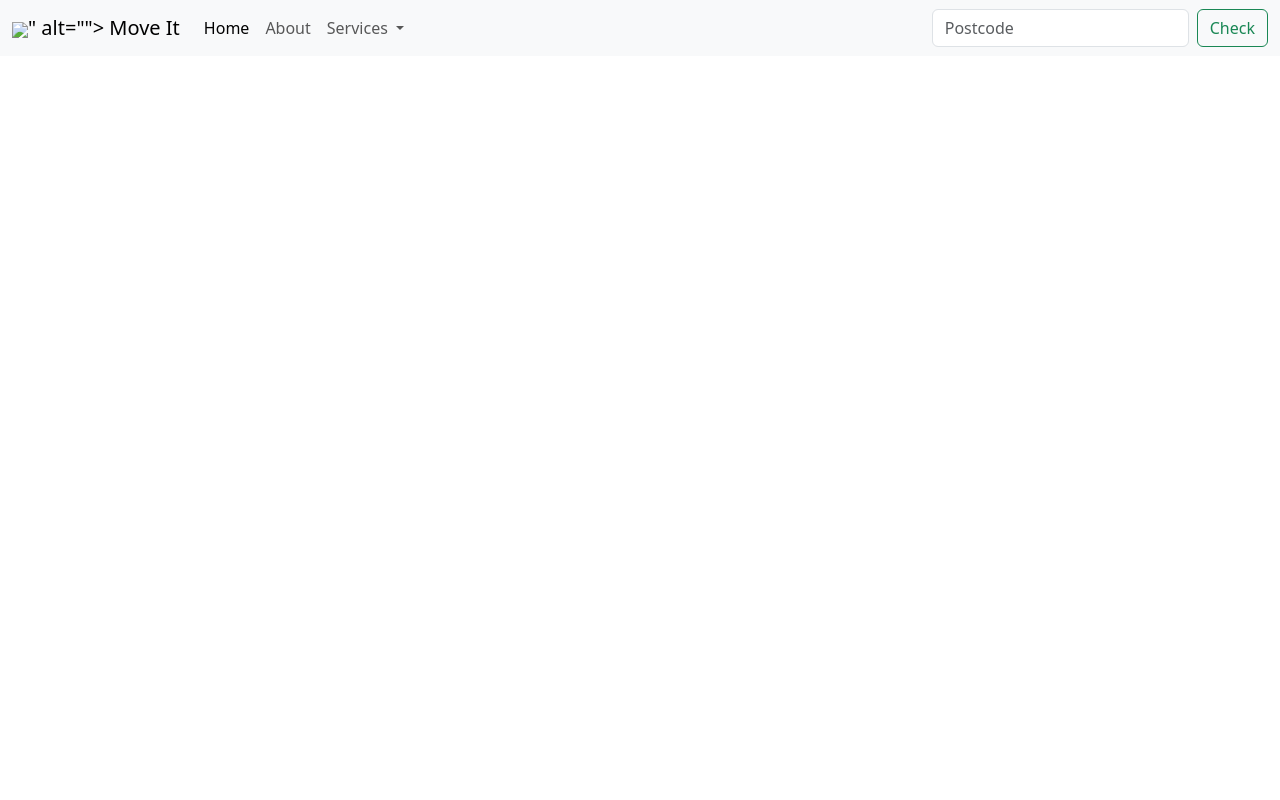
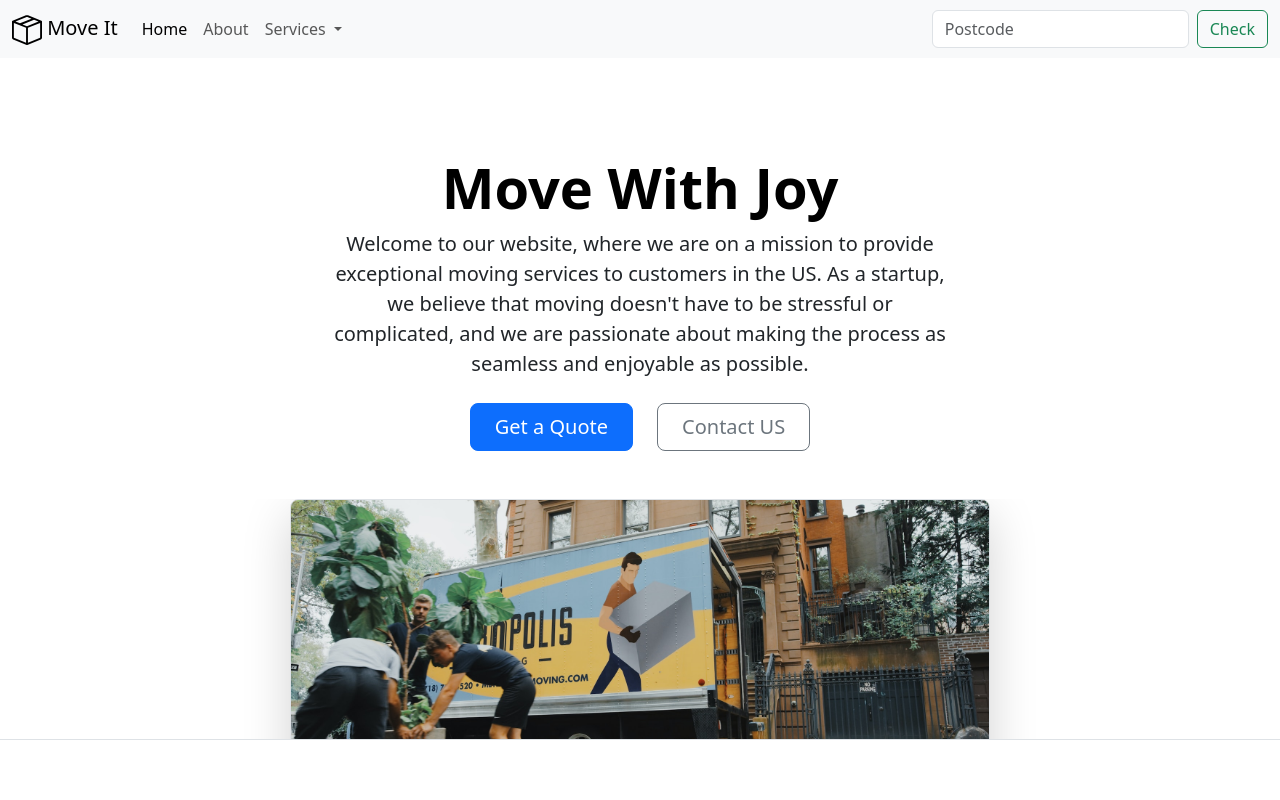
Before and after one commit to AmitBoricha/Move-it-Bootstrap, a plain HTML site: page index.html in a window 1280 px wide. Drawn offline with nearby package versions, Linux system fonts and the light colour scheme.

Commit message:
Added hero section of website

```diff
--- a/index.html
+++ b/index.html
@@ -10,7 +10,7 @@
 <body>
     <nav class="navbar navbar-expand-lg bg-body-tertiary">
         <div class="container-fluid">
-          <a class="navbar-brand" href="#"> <img src="<i class="bi bi-box-seam"></i>" alt=""> Move It</a>
+          <a class="navbar-brand" href="#"><img src="./resources/box-seam.svg" height="30px" alt="moveit brand icon"> Move It</a>
           <button class="navbar-toggler" type="button" data-bs-toggle="collapse" data-bs-target="#navbarSupportedContent" aria-controls="navbarSupportedContent" aria-expanded="false" aria-label="Toggle navigation">
             <span class="navbar-toggler-icon"></span>
           </button>
@@ -43,6 +43,24 @@
         </div>
       </nav>
 
+      <div class="px-4 pt-5 my-5 text-center border-bottom">
+        <h1 class="display-4 fw-bold text-body-emphasis">Move With Joy</h1>
+        <div class="col-lg-6 mx-auto">
+          <p class="lead mb-4">Welcome to our website, where we are on a mission to provide exceptional moving services to customers in the US. As a startup, we believe that moving doesn't have to be stressful or complicated, and we are passionate about making the process as seamless and enjoyable as possible.</p>
+          <div class="d-grid gap-2 d-sm-flex justify-content-sm-center mb-5">
+            <button type="button" class="btn btn-primary btn-lg px-4 me-sm-3">Get a Quote</button>
+            <button type="button" class="btn btn-outline-secondary btn-lg px-4">Contact US</button>
+          </div>
+        </div>
+        <div class="overflow-hidden" style="max-height: 30vh;">
+          <div class="container px-5">
+            <img src="./resources/moving-van.jpg" class="img-fluid border rounded-3 shadow-lg mb-4" alt="landing page image" width="700" height="500" loading="lazy">
+          </div>
+        </div>
+      </div>
+
+
+
 
 
 
```
